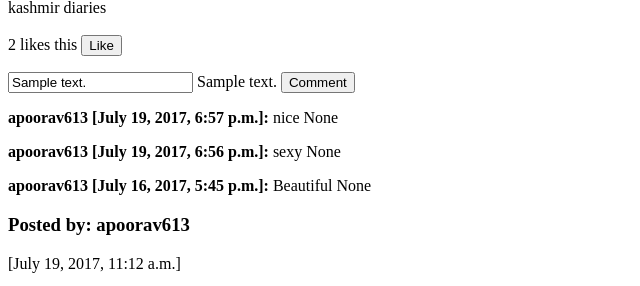
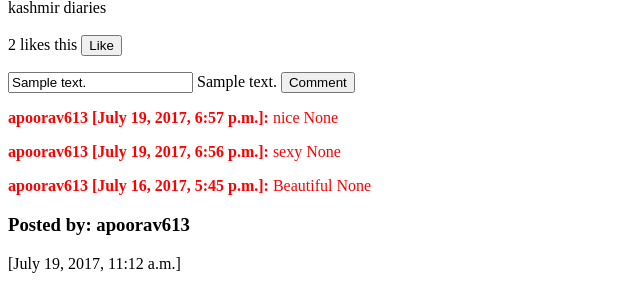
Before and after one commit to apoorav136/instaclone, a Django app: template myapp/templates/feed.html in a window 1280 px wide. Shown: the part 475-761 px from the top of the page, without its empty margins (0-640 px from the left). Run offline with Django 3.2, Linux system fonts and the light colour scheme; data comes from the database, SQL or seed files in the repository; the template is opened without the code that fills it: values that come from a table or form of the project are taken from there, most other values are stand-ins (such as "Sample title", 1, 10 or a date in 2020); parts of the project's set-up code (start-up, migrations or seed data) failed here and were passed over.

Commit message:
modified feed so that comments are printed colored i.e good comments are blue and somewhat bad comments are red

```diff
--- a/myapp/templates/feed.html
+++ b/myapp/templates/feed.html
@@ -14,6 +14,7 @@
 
 
   </form><br>
+
     <a href="{%url 'logout'%}">Log out</a>
     {% for post in posts %}
 
@@ -44,15 +45,20 @@
                 <input type="hidden" name="post" value="{{ post.id }}" />
                 <input type="text" name="comment_text" id="comment_text" placeholder="Make a comment.." value="{{ comment_text }}">
                 {{ comment_text }}
+
                 <input type="submit" class="btn-default btn" value="Comment">
             </form>
         </div>
 
-        <div>
-            {% for comment in post.comments %}
-                <p><b>{{ comment.user.username }} [{{ comment.created_on }}]:</b> {{ comment.comment_text }} {{comment.dots}}</p>
-            {% endfor %}
-        </div>
+            <div>
+                {% for comment in post.comments %}
+                    {% if comment.dots  > 0.6 %}
+                        <p style="color:blue"><b>{{ comment.user.username }} [{{ comment.created_on }}]:</b> {{ comment.comment_text }} {{comment.dots}}</p>
+                    {% else %}
+                        <p style="color:red"><b>{{ comment.user.username }} [{{ comment.created_on }}]:</b> {{ comment.comment_text }} {{comment.dots}}</p>
+                    {% endif %}
+                {% endfor %}
+            </div>
 
     {% endfor %}
 </body>
```
